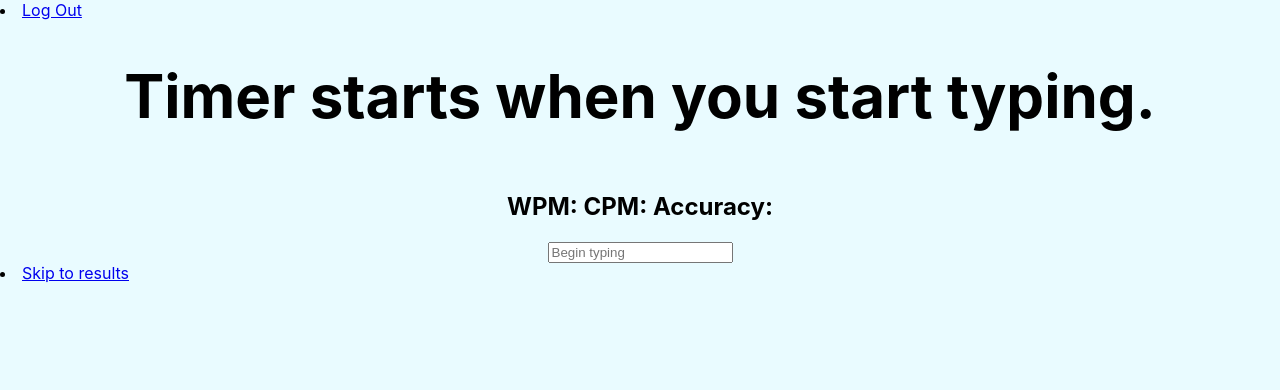
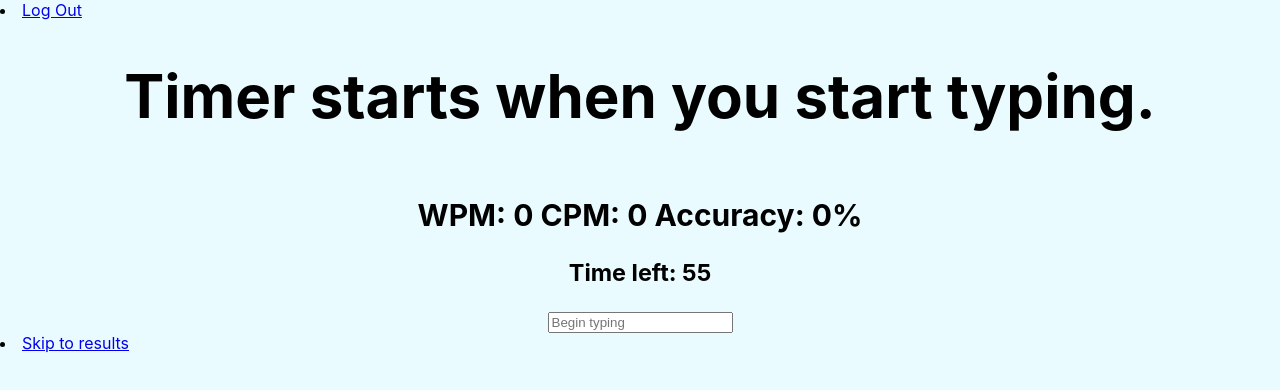
Before and after one commit to PixlDix/Computer-Science-Internal-Assessment, a React (Create React App) app in the folder typeway/: page /typingTest in a window 1280 px wide. Shown: the top 390 px of the page. Built offline with nearby package versions, Linux system fonts and the light colour scheme.

Commit message:
semi-working timer

```diff
--- a/typeway/package.json
+++ b/typeway/package.json
@@ -9,7 +9,9 @@
     "react": "^16.12.0",
     "react-dom": "^16.12.0",
     "react-router-dom": "^5.1.2",
-    "react-scripts": "3.3.1"
+    "react-scripts": "3.3.1",
+    "firebase": "^7.8.0",
+    "save": "^2.4.0"
   },
   "scripts": {
     "start": "react-scripts start",
--- a/typeway/src/App.css
+++ b/typeway/src/App.css
@@ -137,4 +137,5 @@ body {
 
 #statsNthat {
   text-align: center;
+  font-size: 20px;
 }
--- a/typeway/src/App.js
+++ b/typeway/src/App.js
@@ -4,18 +4,24 @@ import login_screen from './login_screen';
 import options_screen from './options_screen';
 import typingTest from './typingTest';
 import results_screen from './results_screen';
+import signinform from './signinform';
+import signupform from './signupform';
+import timer from './Timer';
 import { BrowserRouter, Route } from 'react-router-dom';
-
 
 class App extends Component {
   render() {
     return(
       <BrowserRouter>
-        <login_screen />
-        <Route exact path='/' component={login_screen} />
-        <Route path='/options_screen' component={options_screen} />
-        <Route path='/typingTest' component={typingTest} />
-        <Route path='/results_screen' component={results_screen} />
+        <div>
+          <Route exact path='/' component={login_screen} />
+          <Route path='/options_screen' component={options_screen} />
+          <Route path='/typingTest' component={typingTest} />
+          <Route path='/results_screen' component={results_screen} />
+          <Route path='/signinform' component={signinform} />
+          <Route path='/signupform' component={signupform} />
+          <Route path='/timer' component={timer} />
+        </div>
       </BrowserRouter>
     )
   }
--- /dev/null
+++ b/typeway/src/Timer.js
@@ -0,0 +1,29 @@
+import React, { Component } from "react";
+import './App.css';
+
+class Timer extends Component {
+    state={
+        count: 60
+    }
+    render() {
+        const {count} = this.state
+        return(
+            <div>
+                <div id='statsNthat'>
+                    <h3>Time left: {count}</h3>
+                </div>
+            </div>
+
+        );
+    }
+    componentDidMount(){
+        this.myInterval = setInterval(() => {
+            this.setState({
+                count: this.state.count - 1
+            })
+        }, 1000)
+    }
+}
+
+
+export default Timer;
--- a/typeway/src/login_screen.js
+++ b/typeway/src/login_screen.js
@@ -16,7 +16,7 @@ const login_screen = () => {
 
             <div id="buttons">
                 <div id="logIn">
-                    <li className="logInScreenButton"><NavLink to="/options_screen">Log in/Sign Up</NavLink></li>
+                    <li className="logInScreenButton"><NavLink to="/signinform">Log in/Sign Up</NavLink></li>
                 </div>
 
                 <div id="guest">
--- /dev/null
+++ b/typeway/src/signinform.js
@@ -0,0 +1,48 @@
+import React, { Component } from 'react';
+import { NavLink } from "react-router-dom";
+
+
+class signinform extends Component {
+
+    logContents = (e) => {
+        console.log(e.target.value);
+    }
+
+    logIn = (e) => {
+        e.preventDefault();
+        console.log('logged in');
+    }
+
+    render() {
+        return(
+            <div>
+                <div>
+                    <li><NavLink to="/">back</NavLink></li>
+                </div>
+
+                <div>
+                    <h1>Sign in or create account.</h1>
+                </div>
+
+                <div>
+                    <input id='email' placeholder='Email' onChange={this.logContents}></input>
+                </div>
+
+                <div>
+                    <input id='password' type='password' placeholder='Password' onChange={this.logContents}></input>
+                </div>
+
+                <div>
+                    <button onClick={this.logIn}>Log in</button>
+                </div>
+
+                <div>
+                    <li><NavLink to="/signupform">Create account</NavLink></li>
+                </div>
+            </div>
+        );
+
+    }
+}
+
+export default signinform;
--- /dev/null
+++ b/typeway/src/signupform.js
@@ -0,0 +1,47 @@
+import React, { Component } from 'react';
+import { NavLink } from "react-router-dom";
+
+
+class signupform extends Component {
+
+    logContents = (e) => {
+        console.log(e.target.value);
+    }
+
+    signUp = (e) =>{
+        e.preventDefault();
+        console.log('account created');
+    }
+
+    render() {
+        return(
+            <div>
+                <div>
+                    <li><NavLink to="/">back</NavLink></li>
+                </div>
+
+                <div>
+                    <h1>create account.</h1>
+                </div>
+
+                <div>
+                    <input id='email' placeholder='Email' onChange={this.logContents}></input>
+                </div>
+
+                <div>
+                    <input id='password' type='password' placeholder='Password' onChange={this.logContents}></input>
+                </div>
+
+                <div>
+                    <button onClick={this.signUp}>Sign up</button>
+                </div>
+
+                <div>
+                    <li><NavLink to="/signinform">Sign in</NavLink></li>
+                </div>
+            </div>
+        );
+    }
+}
+
+export default signupform;
--- a/typeway/src/typingTest.js
+++ b/typeway/src/typingTest.js
@@ -1,18 +1,12 @@
-import React from 'react';
+import React, { Component } from 'react';
 import './App.css'
-// import { BrowserRouter, Route } from 'react-router-dom';
+import Timer from './Timer';
 import { NavLink } from "react-router-dom";
 
-const typingTest = () => {
 
+class typingTest extends Component {
 
-    const displaywords = (e) =>{
-        e.preventDefault();
-        const shuffledWords=shuffle(wordList);
-        document.getElementById('typingTestHelpText').innerHTML = shuffledWords.join(' ');
-    }
-
-    function shuffle(a) {
+    shuffle(a) {
         for (let i=0; i<a.length; i++) {
             const j = Math.floor(Math.random() * a.length);
             [a[i], a[j]] = [a[j], a[i]];
@@ -20,7 +14,7 @@ const typingTest = () => {
         return a;
     }
 
-    const wordList = [
+    wordList = [
         "later","danger","habit","special","joy","hung","tube","whispered","chance","harbor","rear","produce","rubber","composition","cutting","bad","though","plan","stand","whom","noun","under","afternoon","follow","powerful","door","loud","stage","roar","electricity","operation","zoo","to","highest","fox","simply","whose","sunlight","sand","balance","crowd","method","step","whale","quickly","clock","green",
         "many","describe","blanket","winter","melted","soil","quite","low","chain","beyond","summer","old","design","rule","establish","answer","surface","state","hay","wore","root","thou","neighbor","earlier","official","manner","except","pressure","have","master","season","universe","screen","develop","tribe","source","consider","tales","arm","easier","should","president","jump","strike","easier","pick","doing",
         "jet","model","where","deeply","wash","story","answer","vast","thick","broken","married","mental","nearest","percent","statement","troops","gas","very","scared","might","essential","even","nuts","occasionally","direct","care","prize","effect","smaller","snake","break","state","numeral","river","identity","depth","compass","family","solve","especially","steep","know","duck","stared","division","stranger","visit",
@@ -34,6 +28,18 @@ const typingTest = () => {
         "happy","world","has","way","describe","success","perfectly","huge","setting","choice","paragraph","wave","answer","sheet","taste","star","scared","baby","twelve","however","consider","pan","angle","fruit","rocket","ship","usual","writing","fog","row","sentence","almost","machine","low","purpose","terrible","citizen","brother","agree","sing","station","point","nest","please","cast","massage","hit"
     ];
 
+    displaywords = (e) =>{
+        e.preventDefault();
+        const shuffledWords=this.shuffle(this.wordList);
+        document.getElementById('typingTestHelpText').innerHTML = shuffledWords.join(' ');
+    }
+
+    startTyping = (e) => {
+        e.preventDefault();
+
+    }
+
+    render(){
         return(
             <div>
                 <div id='logOutButton'>
@@ -45,11 +51,13 @@ const typingTest = () => {
                 </div>
 
                 <div id='statsNthat'>
-                <h2>WPM: CPM: Accuracy:</h2>
+                    <h2>WPM: 0 CPM: 0 Accuracy: 0%</h2>
                 </div>
 
+                <Timer />
+
                 <div id='inputBar'>
-                <input placeholder='Begin typing' onClick={displaywords}></input>
+                    <input placeholder='Begin typing' onClick={this.displaywords} onChange={this.startTyping}></input>
                 </div>
 
                 <div id='tempResultsButton'>
@@ -59,5 +67,6 @@ const typingTest = () => {
             </div>
         );
     }
+}
 
 export default typingTest;
```
Also changed, not shown: typeway/firebase.json (added), 2 other files (tests, documents, lock files or other folders). Lines whose indentation alone changed are shown as unchanged.
